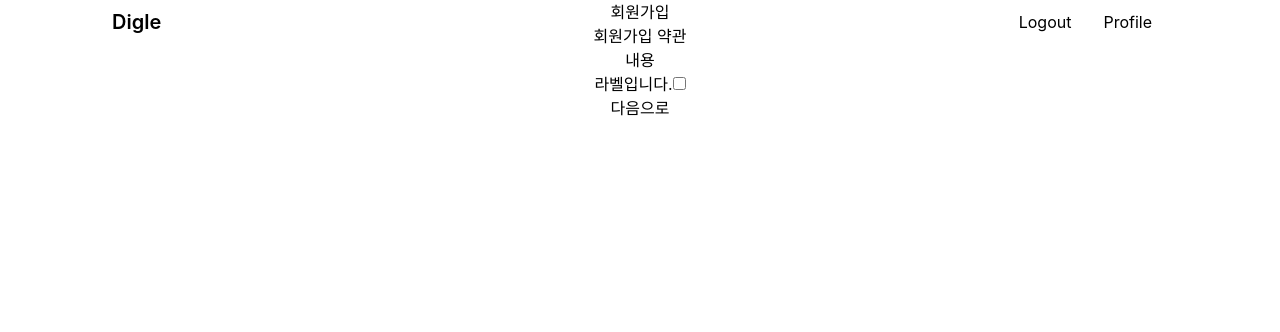
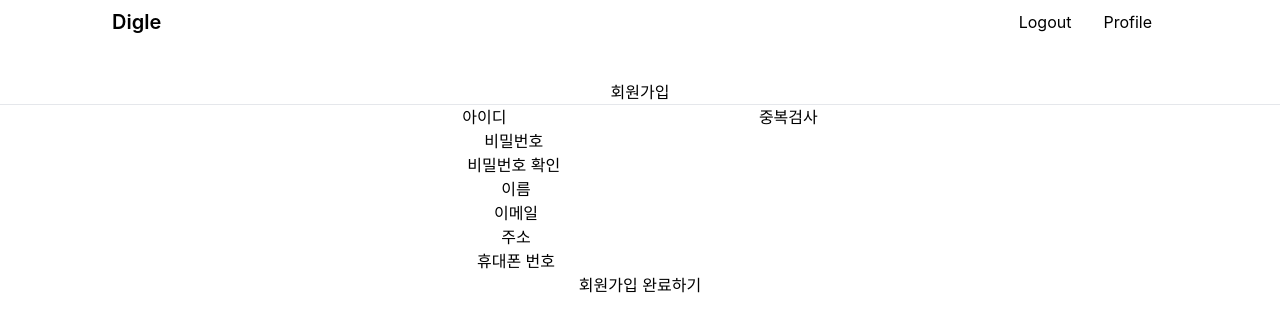
Before and after one commit to kimchiuk/Digle, a React (Create React App) app in the folder front/: page /signup/detail in a window 1280 px wide. Shown: the top 332 px of the page. Built offline with nearby package versions, Linux system fonts and the light colour scheme.

Commit message:
signup page tmp

```diff
--- a/front/src/App.js
+++ b/front/src/App.js
@@ -13,9 +13,8 @@ function App() {
         <Navbar />
         <Routes>
           <Route path="/" element={<Main />} />
-          <Route path="/signup" element={<Signup />}>
-            <Route path="detail" element={<SignupDetail />} />
-          </Route>
+          <Route path="/signup" element={<Signup />}></Route>
+          <Route path="/signup/detail" element={<SignupDetail />} />
         </Routes>
       </BrowserRouter>
     </div>
--- a/front/src/pages/signup/Signup.js
+++ b/front/src/pages/signup/Signup.js
@@ -4,15 +4,16 @@ const Signup = () => {
   return (
     <>
       <h2>회원가입</h2>
+      <hr />
       <div>
         <h4>회원가입 약관</h4>
-        <div>내용</div>
+        <textarea>내용</textarea>
       </div>
       <div>
         <label htmlFor="checkobox">라벨입니다.</label>
         <input type="checkbox" name="" id="checkobox" />
       </div>
-      <Link to="/signup/detail">다음으로</Link>
+      <Link to="detail">다음으로</Link>
     </>
   );
 };
--- a/front/src/pages/signup/SignupDetail.js
+++ b/front/src/pages/signup/SignupDetail.js
@@ -1,27 +1,152 @@
+import { useState } from "react";
+// import axios from "axios";
+
 const SignupDetail = () => {
+  // id, pwd, pwd2, username, email, address, phone
+  const [identification, setIdentification] = useState("");
+  const [password, setPassword] = useState("");
+  const [confirmPassword, setConfirmPassword] = useState("");
+  const [userName, setUserName] = useState("");
+  const [email, setEmail] = useState("");
+  const [address, setAddress] = useState("");
+  const [phoneNumber, setPhoneNumber] = useState("");
+
+  // input 태그 밑 메시지
+  const [idMsg, setIdMsg] = useState("");
+  const [passwordMsg, setPasswordMsg] = useState("");
+  const [confirmPasswordMsg, setConfirmPasswordMsg] = useState("");
+
+  // handler 7가지
+  const idHandler = (e) => {
+    setIdentification(e.target.value);
+  };
+  const passwordHandler = (e) => {
+    setPassword(e.target.value);
+  };
+  const confirmPasswordHandler = (e) => {
+    setConfirmPassword(e.target.value);
+  };
+  const nameHandler = (e) => {
+    setUserName(e.target.value);
+  };
+  const emailHandler = (e) => {
+    setEmail(e.target.value);
+  };
+  const addressHandler = (e) => {
+    setAddress(e.target.value);
+  };
+  const phoneNumberHandler = (e) => {
+    setPhoneNumber(e.target.value);
+  };
+
+  // id 유효성검사 (중복유무)
+  // const checkId = async () => {
+  //   try {
+  //     const response = await axios.post("#", {
+  //       identification,
+  //     });
+
+  //     const result = response.data;
+
+  //     if (result.isDuplicate) {
+  //       setIdMsg("이미 사용중인 아이디입니다.");
+  //     } else {
+  //       setIdMsg("사용 가능한 아이디입니다.");
+  //     }
+  //   } catch (err) {
+  //     console.log(err);
+  //   }
+  // };
+
+  // password 유효성검사 ( #자 이상, 영문, 숫자, 특수문자 중 2가지 이상의 조합)
+  const checkPwd = () => {
+    if (password === confirmPassword) {
+      setConfirmPasswordMsg("비밀번호가 일치합니다.");
+    } else {
+      setConfirmPasswordMsg("비밀번호가 일치하지 않습니다. ");
+    }
+  };
+
+  // email 유효성검사 (중복 유무)
+
   return (
     <>
       <div>
+        <div className="pt-20">
           <h2>회원가입</h2>
-        <form action="">
+          <hr />
+          <form onSubmit="#">
             <div>
-            <label htmlFor="">아이디: </label>
-            <input type="text" value="아이디를 입력하세요" />
+              <label htmlFor="id">아이디 </label>
+              <input
+                type="text"
+                id="id"
+                value={identification}
+                onChange={idHandler}
+              />
+              <button>중복검사</button>
+              <div>{idMsg}</div>
             </div>
             <div>
-            <label htmlFor="">비밀번호: </label>
-            <input type="text" value="비밀번호를 입력하세요" />
+              <label htmlFor="password">비밀번호 </label>
+              <input
+                type="text"
+                id="password"
+                value={password}
+                onChange={passwordHandler}
+              />
+              <div>{passwordMsg}</div>
             </div>
             <div>
-            <label htmlFor="">비밀번호 확인: </label>
-            <input type="text" value="비밀번호를 입력하세요" />
+              <label htmlFor="confirmPwd">비밀번호 확인 </label>
+              <input
+                type="text"
+                id="confirmPwd"
+                value={confirmPassword}
+                onChange={confirmPasswordHandler}
+              />
+              <div>{confirmPasswordMsg}</div>
             </div>
             <div>
-            <label htmlFor="">이메일: </label>
-            <input type="text" value="이메일를 입력하세요" />
+              <label htmlFor="name">이름</label>
+              <input
+                type="text"
+                id="name"
+                value={userName}
+                onChange={nameHandler}
+              />
             </div>
+            <div>
+              <label htmlFor="email">이메일</label>
+              <input
+                type="text"
+                id="email"
+                value={email}
+                onChange={emailHandler}
+              />
+            </div>
+            <div>
+              <label htmlFor="address">주소</label>
+              <input
+                type="text"
+                id="address"
+                value={address}
+                onChange={addressHandler}
+              />
+            </div>
+            <div>
+              <label htmlFor="phoneNumber">휴대폰 번호</label>
+              <input
+                type="text"
+                id="phoneNumber"
+                value={phoneNumber}
+                onChange={phoneNumberHandler}
+              />
+            </div>
+
             <input type="submit" value="회원가입 완료하기" />
           </form>
+        </div>
       </div>
     </>
   );
```
Lines whose indentation alone changed are shown as unchanged.
